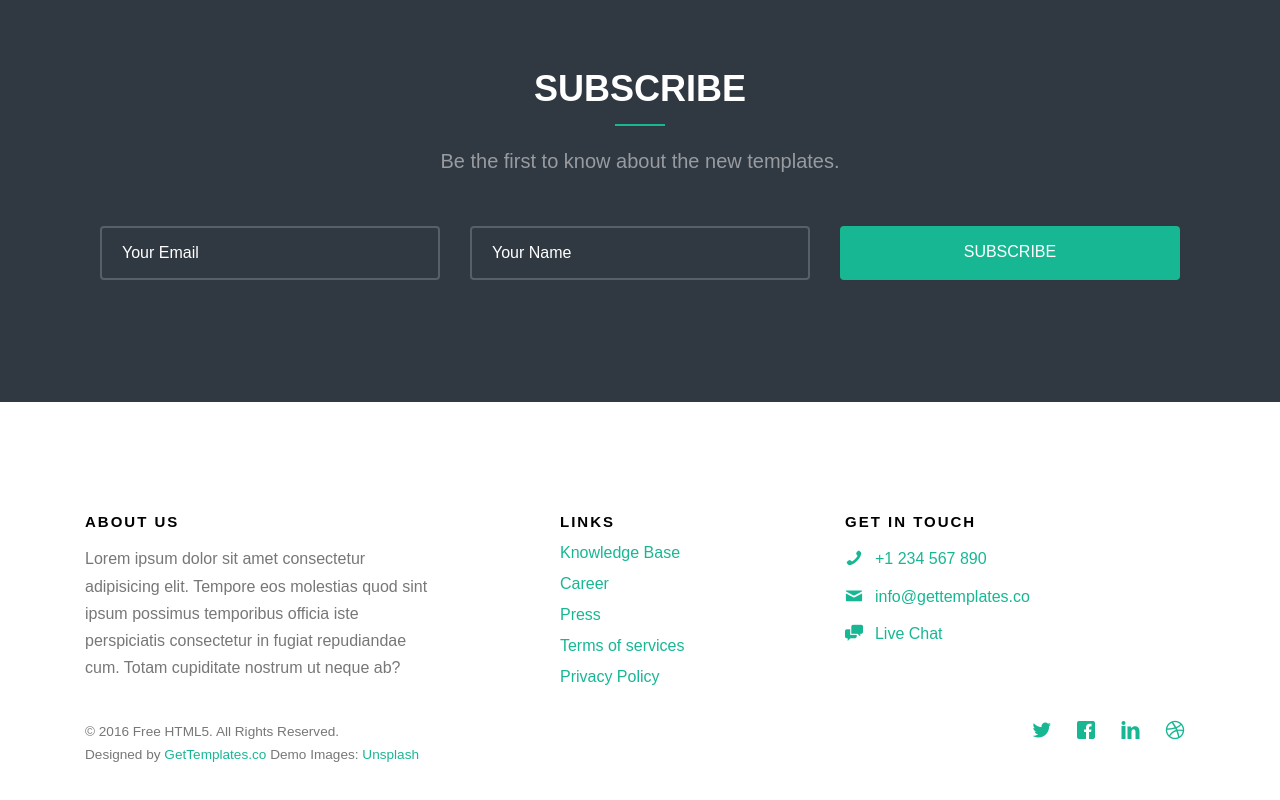
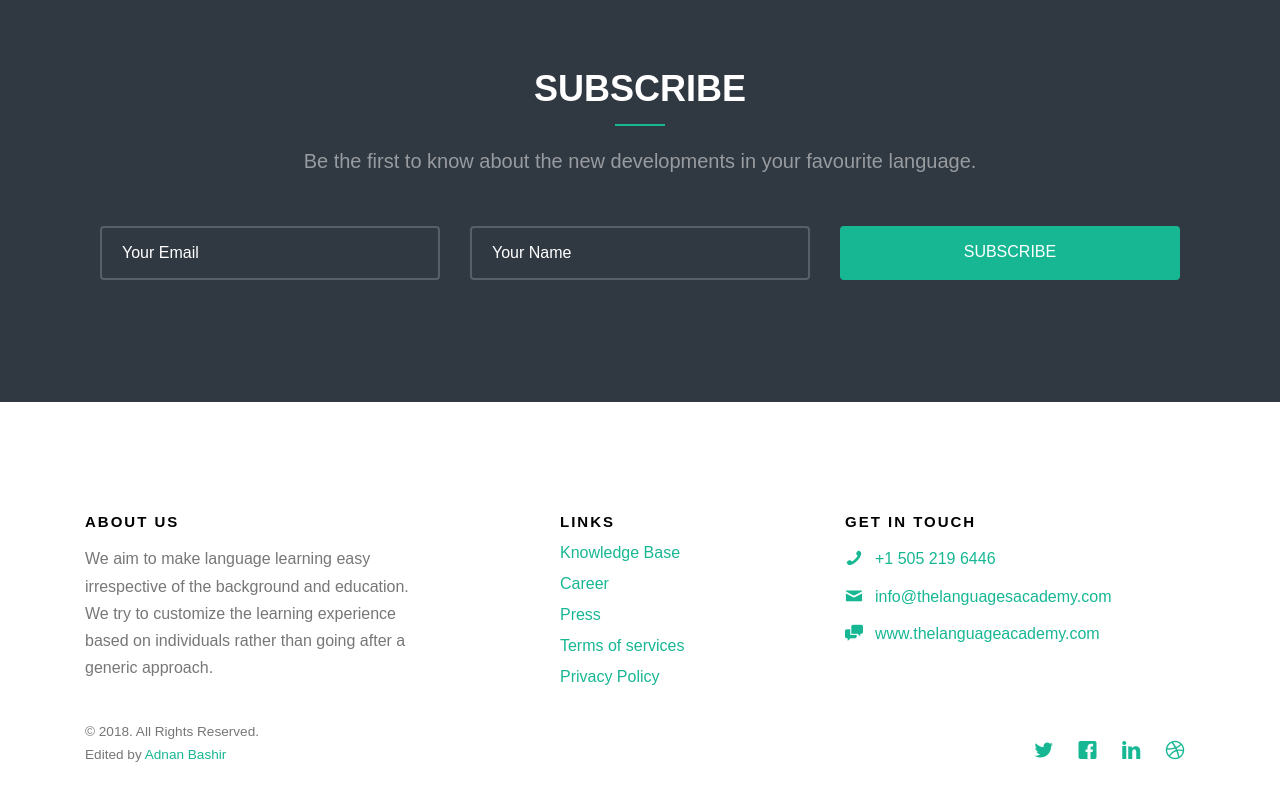
Before and after one commit to adnan-bashir/lang_acad, a plain HTML site: page index.html in a window 1280 px wide. Shown: the part 2544-3344 px from the top of the page. Drawn offline with Linux system fonts and the light colour scheme; files whose address does not match are found by name.

Commit message:
Version 6

```diff
--- a/index.html
+++ b/index.html
@@ -321,7 +321,7 @@
 			<div class="row animate-box">
 				<div class="col-md-8 col-md-offset-2 text-center gtco-heading">
 					<h2>Subscribe</h2>
-					<p>Be the first to know about the new templates.</p>
+					<p>Be the first to know about the new developments in your favourite language.</p>
 				</div>
 			</div>
 			<div class="row animate-box">
@@ -355,7 +355,7 @@
 				<div class="col-md-4">
 					<div class="gtco-widget">
 						<h3>About Us</h3>
-						<p>Lorem ipsum dolor sit amet consectetur adipisicing elit. Tempore eos molestias quod sint ipsum possimus temporibus officia iste perspiciatis consectetur in fugiat repudiandae cum. Totam cupiditate nostrum ut neque ab?</p>
+						<p>We aim to make language learning easy irrespective of the background and education. We try to customize the learning experience based on individuals rather than going after a generic approach.</p>
 					</div>
 				</div>
 
@@ -376,9 +376,9 @@
 					<div class="gtco-widget">
 						<h3>Get In Touch</h3>
 						<ul class="gtco-quick-contact">
-							<li><a href="#"><i class="icon-phone"></i> +1 234 567 890</a></li>
-							<li><a href="#"><i class="icon-mail2"></i> info@gettemplates.co</a></li>
-							<li><a href="#"><i class="icon-chat"></i> Live Chat</a></li>
+							<li><a href="#"><i class="icon-phone"></i> +1 505 219 6446</a></li>
+							<li><a href="#"><i class="icon-mail2"></i> info@thelanguagesacademy.com</a></li>
+							<li><a href="#"><i class="icon-chat"></i> www.thelanguageacademy.com</a></li>
 						</ul>
 					</div>
 				</div>
@@ -388,8 +388,8 @@
 			<div class="row copyright">
 				<div class="col-md-12">
 					<p class="pull-left">
-						<small class="block">&copy; 2016 Free HTML5. All Rights Reserved.</small>
-						<small class="block">Designed by <a href="http://gettemplates.co/" target="_blank">GetTemplates.co</a> Demo Images: <a href="http://unsplash.co/" target="_blank">Unsplash</a></small>
+						<small class="block">&copy; 2018. All Rights Reserved.</small>
+						<small class="block">Edited by <a href="http://www.cs.unm.edu/~abashir/" target="_blank">Adnan Bashir</a>
 					</p>
 					<p class="pull-right">
 						<ul class="gtco-social-icons pull-right">
```
Also changed, not shown: arabic.html (+4 -4 lines), bengali.html (+4 -4 lines), german.html (+4 -4 lines), hindi.html (+4 -4 lines), italian.html (+4 -4 lines), korean.html (+4 -4 lines), portuguese.html (+4 -4 lines), russian.html (+4 -4 lines), sanskrit.html (+4 -4 lines), tamil.html (+4 -4 lines), teligu.html (+4 -4 lines), urdu.html (+4 -4 lines).
